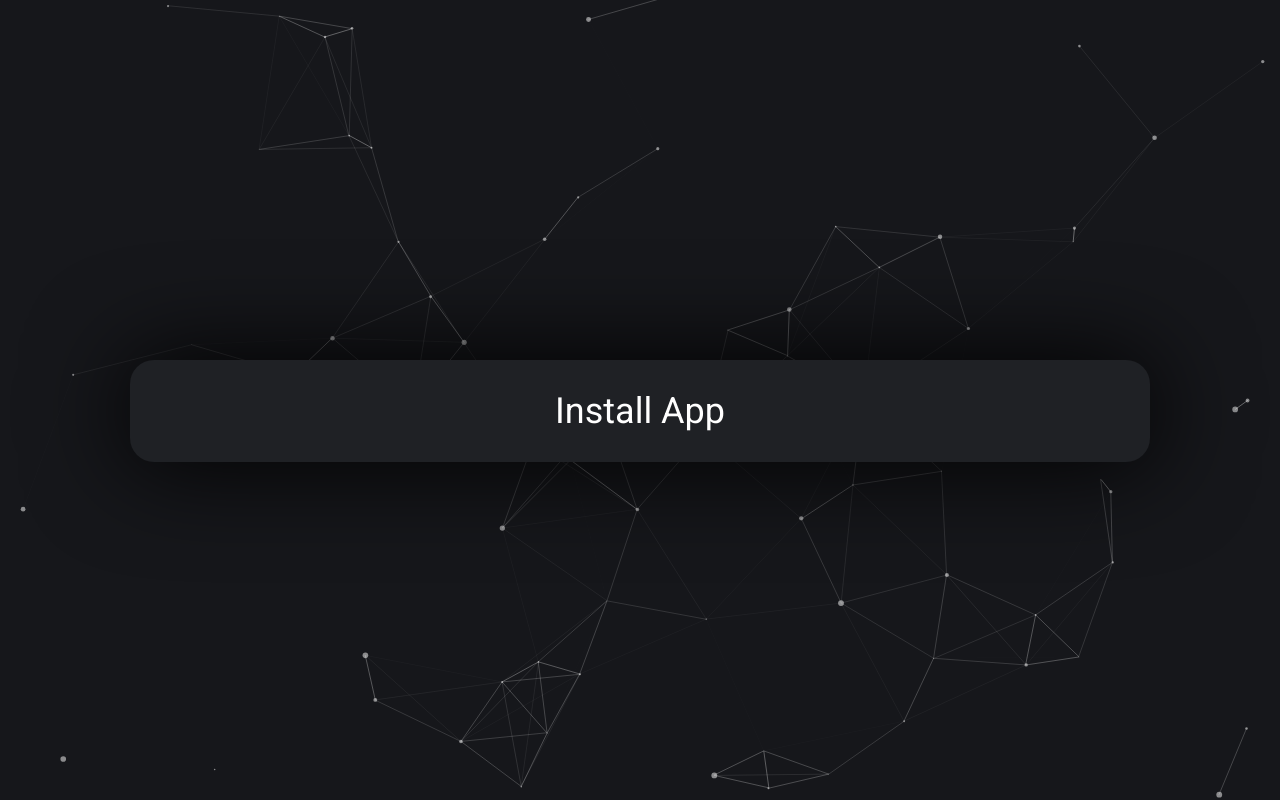
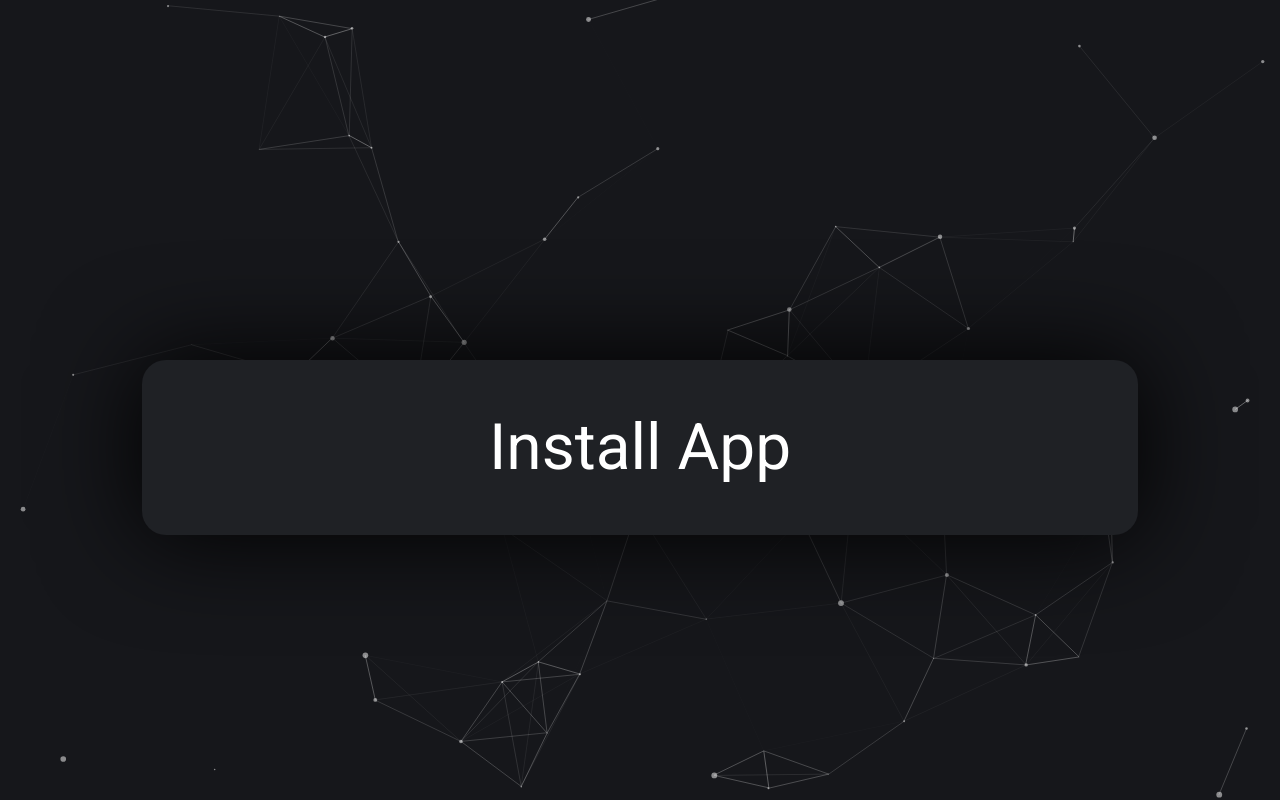
Before and after one commit to Mach-Browser/mach-browser-website, a plain HTML site: page mobile.html in a window 1280 px wide. Drawn offline with Linux system fonts and the light colour scheme.

Commit message:
Add files via upload

```diff
--- a/assets/css/style2.css
+++ b/assets/css/style2.css
@@ -23,13 +23,13 @@ body {
 #install {
     position: fixed;
     top: 45%;
-    width: 75%;
+    width: 70%;
     background-color: #1F2125;
     border-radius: 24px;
     color: white;
     font-family: 'Roboto', sans-serif;
-    font-size: 36px;
-    padding: 30px;
+    font-size: 64px;
+    padding: 50px;
     text-decoration: none;
     box-shadow: 0px 0px 100px 1px black;
 }
```
